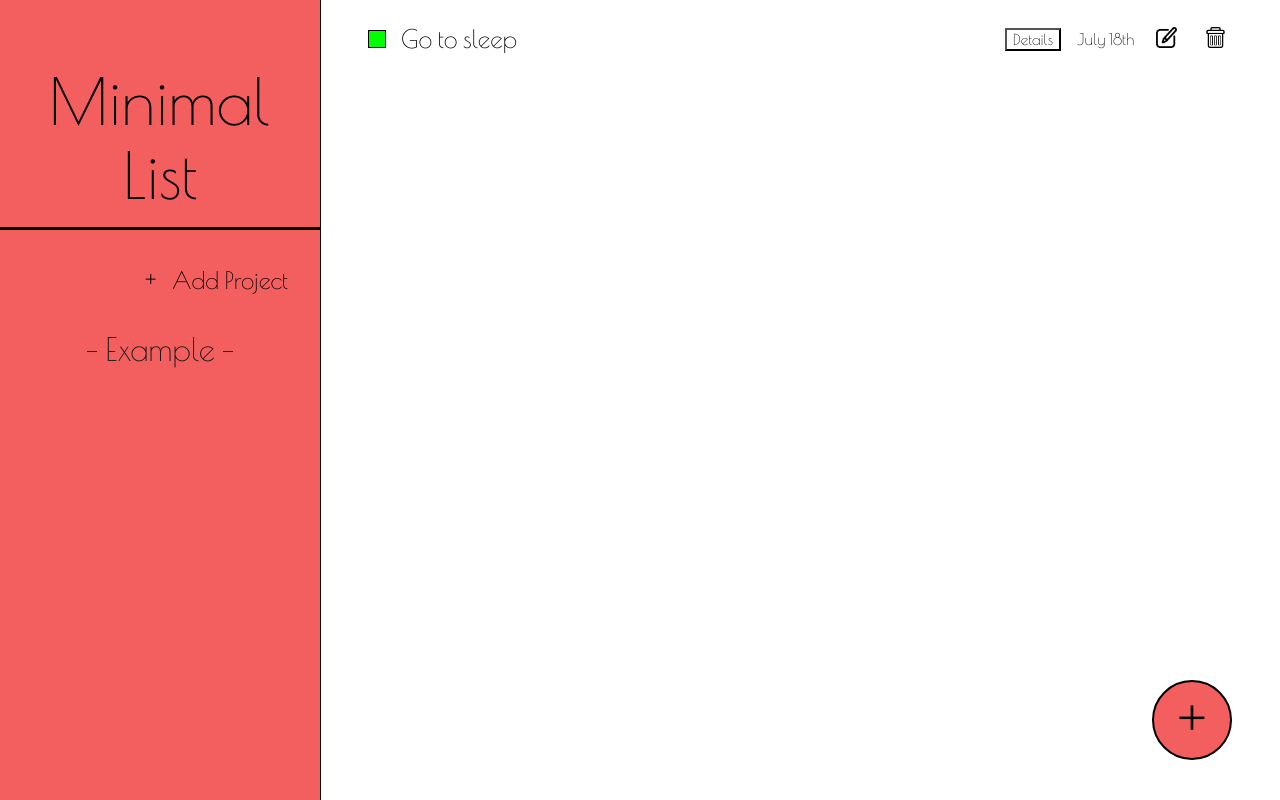
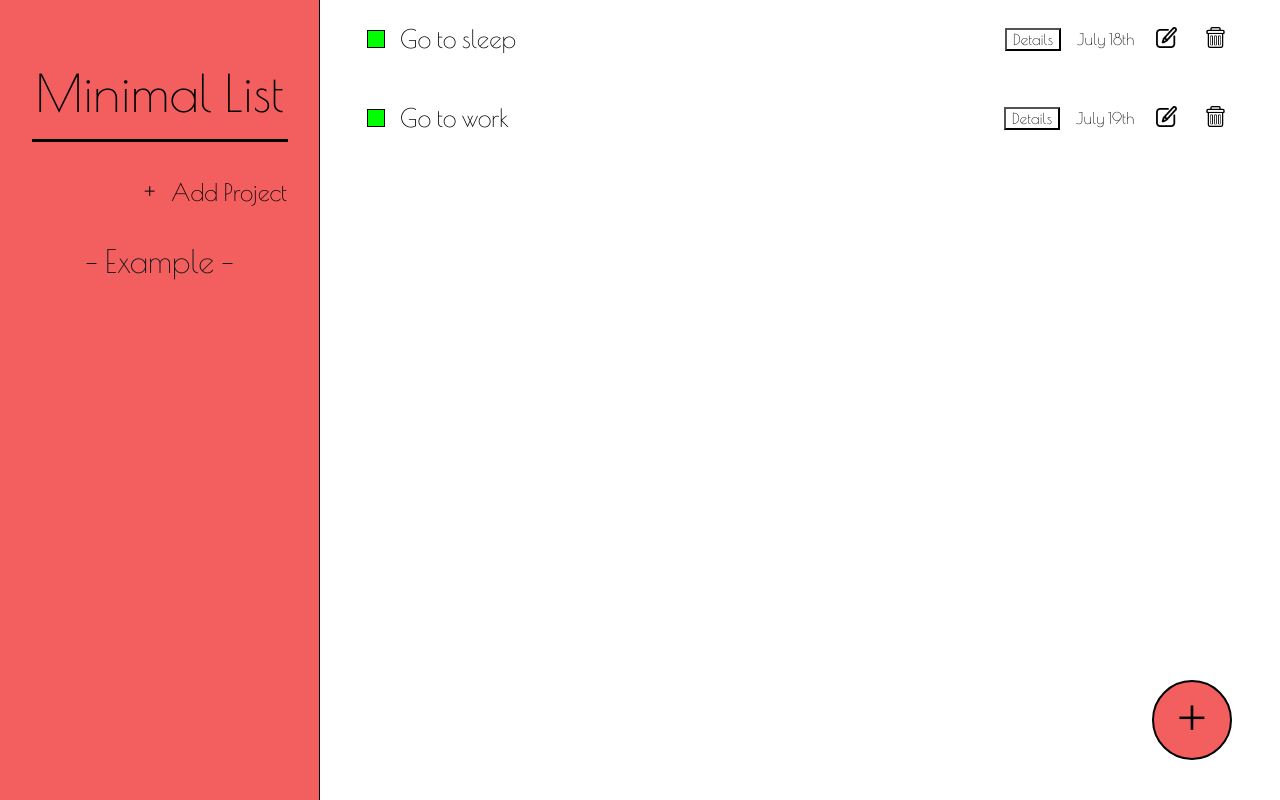
Before and after one commit to iMouth/Todo-List, a website built with webpack: page dist/index.html in a window 1280 px wide. Built offline with nearby package versions, Linux system fonts and the light colour scheme.

Commit message:
js for task

```diff
--- a/src/index.js
+++ b/src/index.js
@@ -56,8 +56,64 @@ function makeExample() {
   curProject = projectBtn;
 }
 
+function changeTaskView() {
+  let taskModal = document.getElementById("form-box");
+  if (taskModal.style.display == "flex") {
+    taskModal.style.display = "none";
+  } else {
+    taskModal.style.display = "flex";
+  }
+}
+
+function addTask() {
+  const todo = document.getElementById("todo");
+
+  const task = document.createElement("div");
+  task.classList.add("task");
+
+  const priority = document.createElement("div");
+  priority.classList.add("priority");
+  task.appendChild(priority);
+
+  const name = document.createElement("p");
+  name.classList.add("name");
+  name.textContent = "Go to work";
+  task.appendChild(name);
+
+  const details = document.createElement("button");
+  details.classList.add("details");
+  details.textContent = "Details";
+  task.appendChild(details);
+
+  const date = document.createElement("p");
+  date.classList.add("date");
+  date.textContent = "July 19th";
+  task.appendChild(date);
+
+  const edit = document.createElement("button");
+  edit.classList.add("edit");
+  const editIcon = document.createElement("img");
+  editIcon.classList.add("edit-icon");
+  editIcon.setAttribute("src", "../dist/img/edit.png");
+  edit.appendChild(editIcon);
+  task.appendChild(edit);
+
+  const deleteBtn = document.createElement("button");
+  deleteBtn.classList.add("delete");
+  const deleteIcon = document.createElement("img");
+  deleteIcon.classList.add("delete-icon");
+  deleteIcon.setAttribute("src", "../dist/img/trash.png");
+  deleteBtn.appendChild(deleteIcon);
+  task.appendChild(deleteBtn);
+
+  todo.appendChild(task);
+}
+
 let curProject = null;
 makeExample();
+addTask();
 document.getElementById("add").addEventListener("click", addProject);
 document.getElementById("cancel").addEventListener("click", changeView);
 document.getElementById("add-project").addEventListener("click", changeView);
+document.getElementById("add-task").addEventListener("click", changeTaskView);
+document.getElementById("cancel-btn").addEventListener("click", changeTaskView);
--- a/src/styles/styles.css
+++ b/src/styles/styles.css
@@ -19,14 +19,14 @@ body {
 
 #title {
   text-align: center;
-  font-size: 4rem;
+  font-size: clamp(2rem, 4vw, 4rem);
   padding: 4rem 1rem 1rem 1rem;
 }
 
 .divider {
   background-color: black;
   margin: 0 auto;
-  width: 20rem;
+  width: max(20vw, 10rem);
   height: 0.2rem;
 }
 
@@ -52,7 +52,7 @@ body {
   display: none;
   align-items: center;
   justify-content: center;
-  margin: 2rem;
+  margin: 1rem;
   margin-top: 2.65rem;
 }
 
@@ -91,7 +91,13 @@ body {
   background-color: rgb(255, 255, 255);
 }
 
-#priority {
+.task {
+  display: flex;
+  align-items: center;
+  margin-left: 3rem;
+}
+
+.priority {
   background-color: lime;
   width: 1rem;
   height: 1rem;
@@ -99,21 +105,15 @@ body {
   margin-right: 1rem;
 }
 
-#task {
-  display: flex;
-  align-items: center;
-  margin-left: 3rem;
-}
-
-#name {
+.name {
   font-size: 25px;
 }
 
-#date {
+.date {
   margin-right: 1rem;
 }
 
-#details {
+.details {
   margin-left: auto;
   margin-right: 1rem;
   background: transparent;
@@ -122,31 +122,31 @@ body {
   cursor: pointer;
 }
 
-#edit {
+.edit {
   margin-right: 1rem;
   background: transparent;
   border: none;
   cursor: pointer;
 }
 
-#edit-icon {
+.edit-icon {
   width: auto;
   height: 1.3rem;
 }
 
-#delete {
+.delete {
   margin-right: 3rem;
   background: transparent;
   border: none;
   cursor: pointer;
 }
 
-#delete-icon {
+.delete-icon {
   width: auto;
   height: 1.3rem;
 }
 
-#add {
+.add {
   position: absolute;
   left: 90%;
   top: 85%;
@@ -168,7 +168,7 @@ body {
   background-color: rgb(193, 19, 19);
 }
 
-.form-box {
+#form-box {
   display: none;
   flex-direction: column;
   align-items: center;
```
Also changed, not shown: dist/index.html, dist/main.js.
